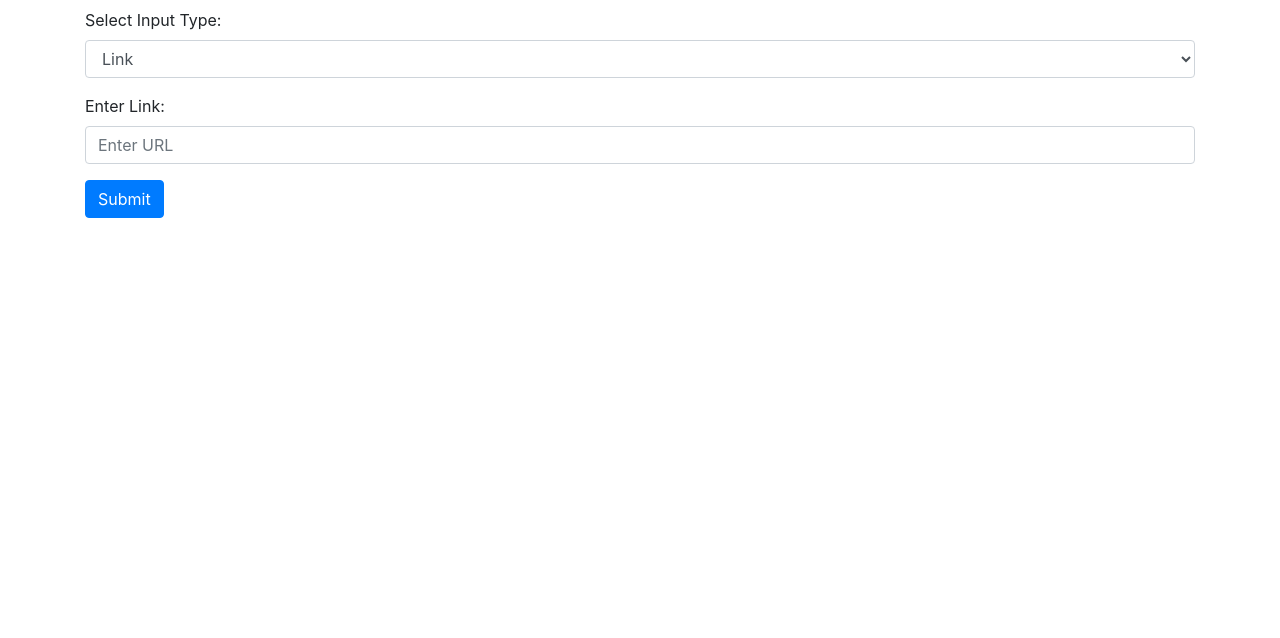
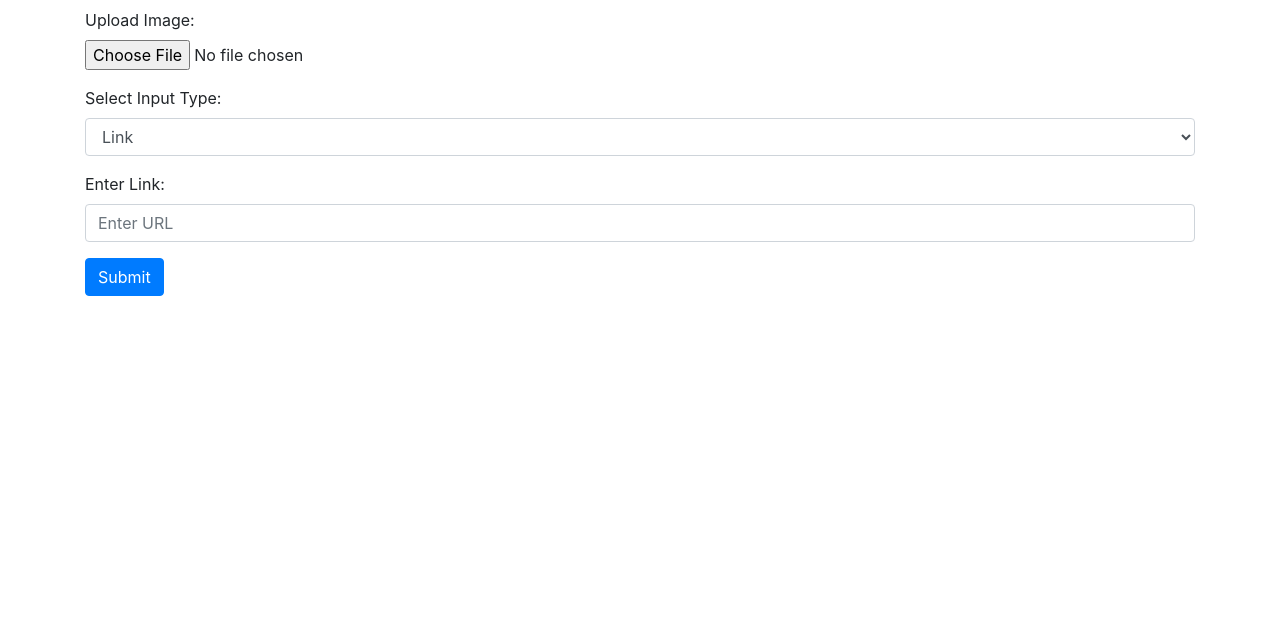
Before and after one commit to raniabouaddi/decoration, a website: page src/index.html in a window 1280 px wide. Shown: the part 162-800 px from the top of the page. Drawn offline with nearby package versions, Linux system fonts and the light colour scheme.

Commit message:
Update index.html

```diff
--- a/src/index.html
+++ b/src/index.html
@@ -18,6 +18,11 @@
     <h1 class="mt-5 mb-4">Custom Vision Decoration</h1>
 
     <form id="customVisionForm">
+        <!-- Ajoutez cette partie dans votre formulaire -->
+<div class="form-group" id="fileInput">
+    <label for="imageFile">Upload Image:</label>
+    <input type="file" class="form-control-file" id="imageFile" accept="image/*">
+</div>
         <div class="form-group">
             <label for="inputType">Select Input Type:</label>
             <select class="form-control" id="inputType" onchange="toggleInputField()">
```
